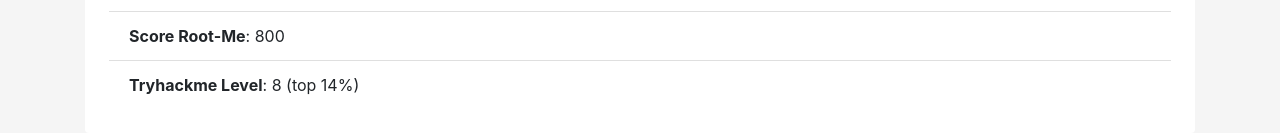
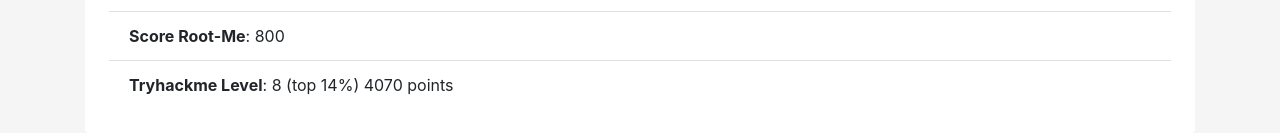
Before and after one commit to BarbecueNote/BarbecueNote.github.io, a plain HTML site: page index.html in a window 1280 px wide. Shown: the part 2749-2882 px from the top of the page. Drawn offline with nearby package versions, Linux system fonts and the light colour scheme.

Commit message:
Update index.html

```diff
--- a/index.html
+++ b/index.html
@@ -147,7 +147,7 @@
                 <li class="list-group-item"><strong>Associations</strong>: BDI PeakyBlinkers (2021), membre de l'association AtlantHack qui s'intéresse à la cybersécurité, membre du club DJ de l’école.</li>
                 <li class="list-group-item"><strong>Sports</strong>: Basketball, Futsal, e-sports, chess</li>
                 <li class="list-group-item"><strong>Score Root-Me</strong>: 800</li>
-                <li class="list-group-item"><strong>Tryhackme Level</strong>: 8 (top 14%)</li>
+                <li class="list-group-item"><strong>Tryhackme Level</strong>: 8 (top 14%) 4070 points</li>
             </ul>
         </section>
 
```
